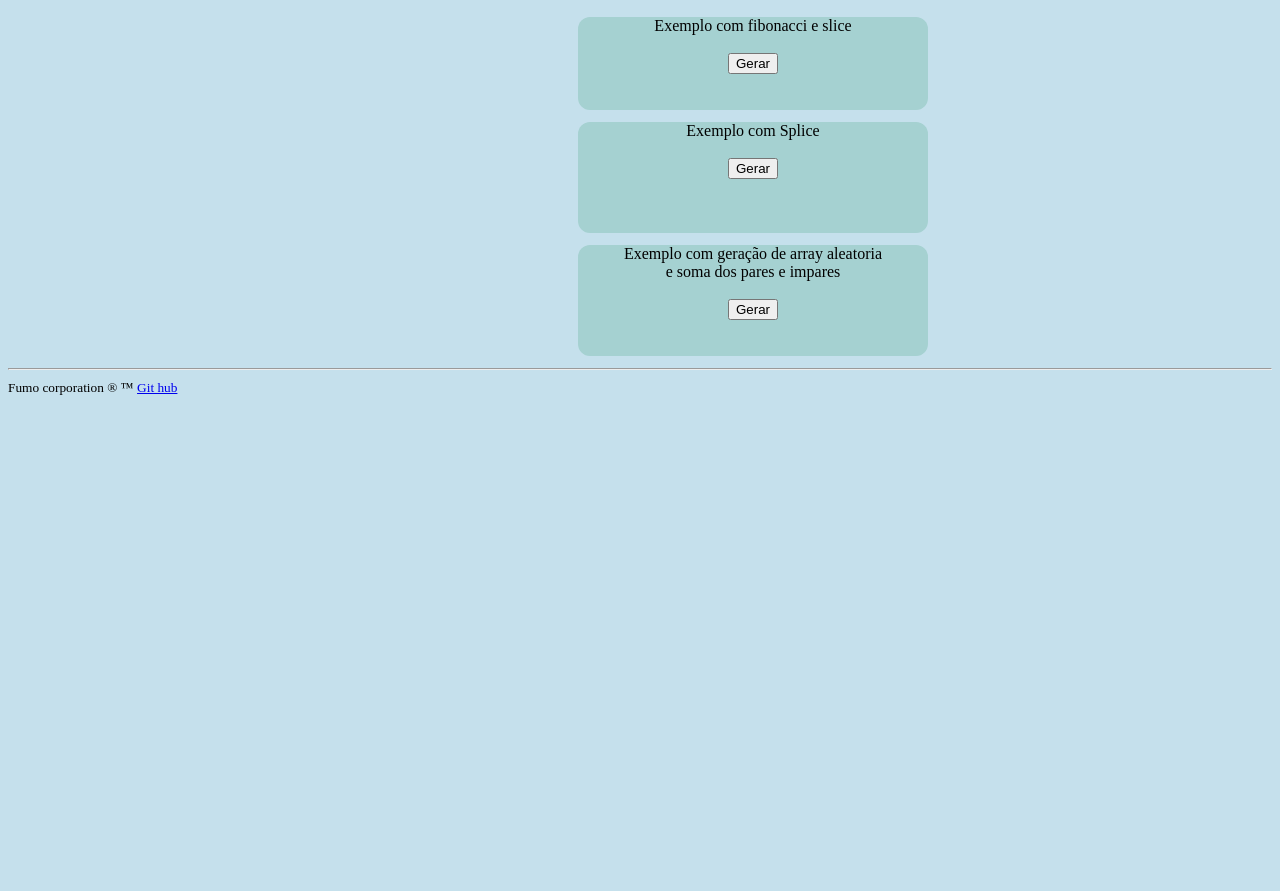
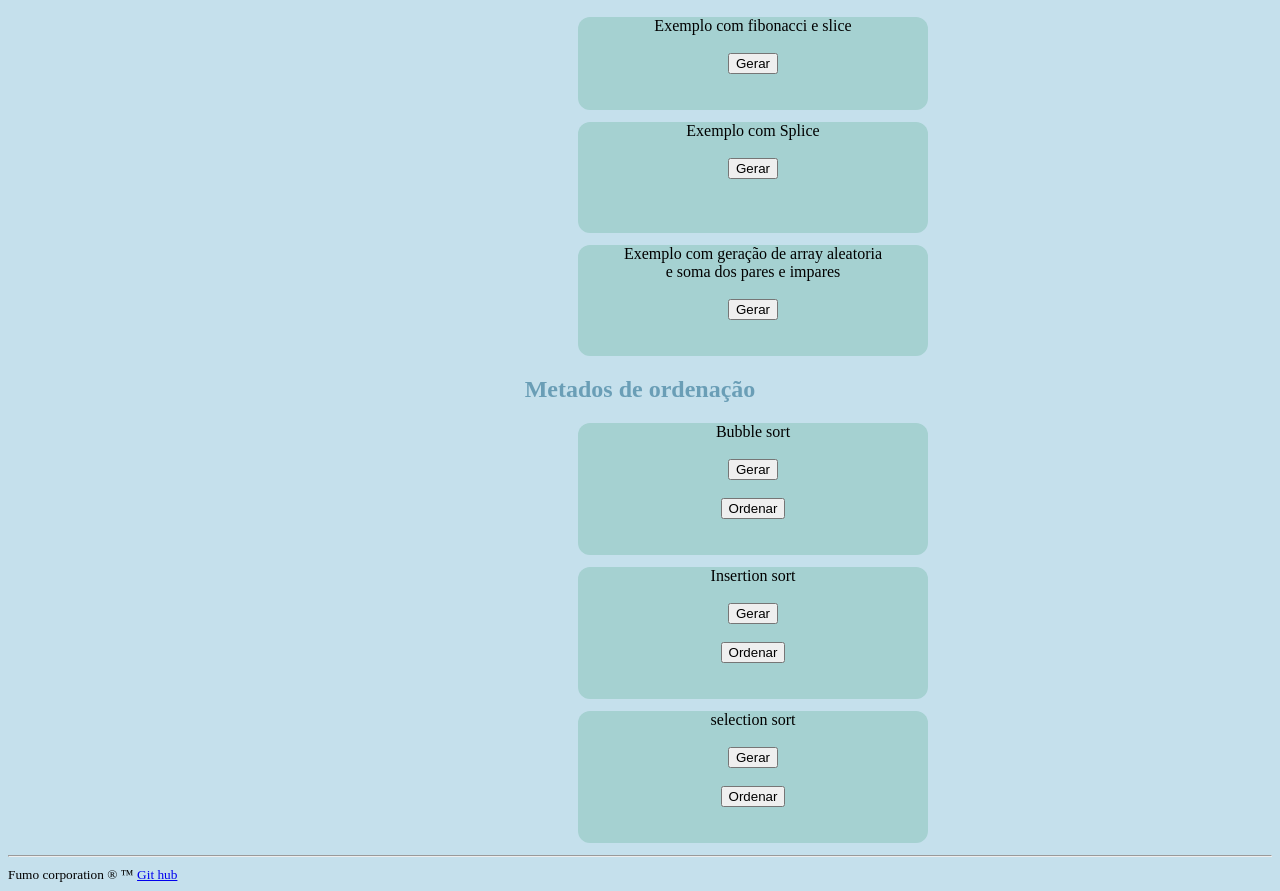
Before and after one commit to MateusLogrado/fumocorpo, a plain HTML site: page computacional.html in a window 1280 px wide. Shown: the part 156-1047 px from the top of the page. Before the commit the page ends 800 px from the top, so only its background shows below. Drawn offline with Linux system fonts and the light colour scheme.

Commit message:
prog parte 2

```diff
--- a/computacional.html
+++ b/computacional.html
@@ -48,6 +48,36 @@
                 <br><br>
             </div>
         </article>
+        <article>
+            <h2>Metados de ordenação</h2>
+            <div class="array">
+                <label for="">Bubble sort</label>
+                <br><br>
+                <button onclick="gerar4()">Gerar</button>
+                <br><br>
+                <button onclick="ordenar1()">Ordenar</button>
+                <div id="resposta4"></div>
+                <br><br>
+            </div>
+            <div class="array">
+                <label for="">Insertion sort</label>
+                <br><br>
+                <button onclick="gerar5()">Gerar</button>
+                <br><br>
+                <button onclick="ordenar2()">Ordenar</button>
+                <div id="resposta5"></div>
+                <br><br>
+            </div>
+            <div class="array">
+                <label for="">selection sort</label>
+                <br><br>
+                <button onclick="gerar6()">Gerar</button>
+                <br><br>
+                <button onclick="ordenar3()">Ordenar</button>
+                <div id="resposta6"></div>
+                <br><br>
+            </div>
+        </article>
     </main>
     <footer>
         <hr>
--- a/prog/prog.js
+++ b/prog/prog.js
@@ -1,6 +1,9 @@
 let resposta1 = document.getElementById("resposta1")
 let resposta2 = document.getElementById("resposta2")
 let resposta3 = document.getElementById("resposta3")
+let resposta4 = document.getElementById("resposta4")
+let resposta5 = document.getElementById("resposta5")
+let resposta6 = document.getElementById("resposta6")
 
 function gerar1(){
     let array = []
@@ -70,3 +73,77 @@ function gerar3(){
     resposta3.innerHTML += "Soma dos pares: " + somaPar + "<br><br>"
     resposta3.innerHTML += "Soma dos impares: " + somaImpar + "<br><br>"
 }
+
+let bubblearrray = []
+let insertionarrray = []
+let selectionarrray = []
+
+function gerar4(){
+    for(let i = 0; i < 10; i++){
+        bubblearrray[i] = random(1,20)
+    }
+
+    resposta4.innerHTML = "[ " + bubblearrray + " ]" + "<br><br>"
+}
+
+function ordenar1(){
+    for(let j = bubblearrray.length-1; j > 0; j--){
+        for(let i = 0; i < bubblearrray.length-1; i++){
+            if(bubblearrray[i] > bubblearrray[i+1]){
+                let valor_atual = bubblearrray[i]
+                bubblearrray[i] = bubblearrray[i+1]
+                bubblearrray[i+1] = valor_atual
+            }
+        }
+    }
+
+    resposta4.innerHTML += "[ " + bubblearrray + " ]" + "<br><br>"
+}
+
+function gerar5(){
+    for(let i = 0; i < 10; i++){
+        insertionarrray[i] = random(1,20)
+    }
+
+    resposta5.innerHTML = "[ " + insertionarrray + " ]" + "<br><br>"
+}
+
+function ordenar2(){
+    for(let i = 1; i < insertionarrray.length; i++){
+        let j = i - 1
+        let valor_atual = insertionarrray[i]
+        while(j >= 0 && valor_atual < insertionarrray[j]){
+            insertionarrray[j+1] = insertionarrray[j]
+            j--
+        }
+        insertionarrray[j+1] = valor_atual
+    }
+
+    resposta5.innerHTML += "[ " + insertionarrray + " ]" + "<br><br>"
+}
+
+function gerar6(){
+    for(let i = 0; i < 10; i++){
+        selectionarrray[i] = random(1,20)
+    }
+
+    resposta6.innerHTML = "[ " + selectionarrray + " ]" + "<br><br>"
+}
+
+function ordenar3(){
+    for(let i = 0; i < selectionarrray.length; i++){
+        let menor = i
+        for(let j = i+1; j < selectionarrray.length; j++){
+            if(selectionarrray[j] < selectionarrray[menor]){
+                menor = j
+            }
+        }
+        if(i != menor){
+            let valor_atual = selectionarrray[i]
+            selectionarrray[i] = selectionarrray[menor]
+            selectionarrray[menor] = valor_atual
+        }
+    }
+
+    resposta6.innerHTML += "[ " + selectionarrray + " ]" + "<br><br>"
+}
```
